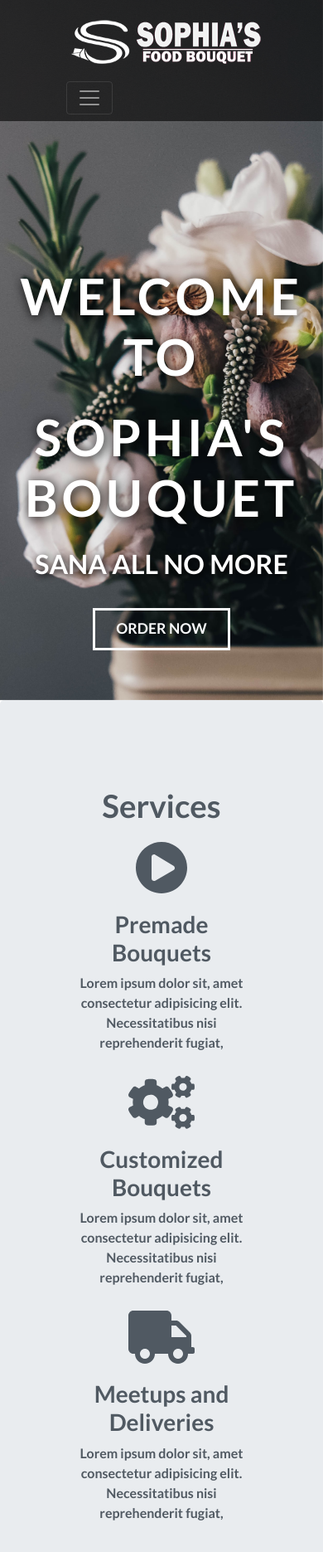
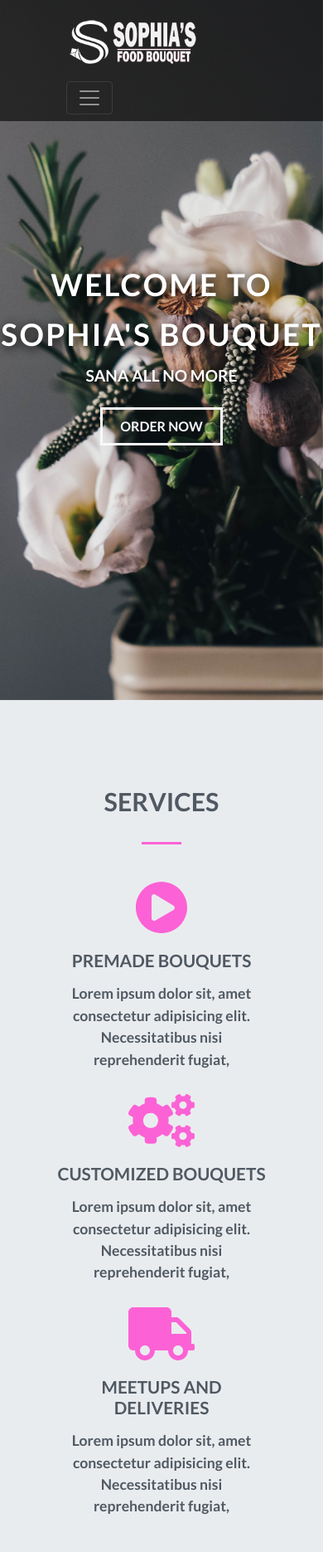
Before and after one commit to dev-artlouise/Sophias-Food-Bouquet, a plain HTML site: page index.html in a window 390 px wide. Shown: the top 1871 px of the page at 83% size. Drawn offline with nearby package versions, Linux system fonts and the light colour scheme.

Commit message:
added media querries

```diff
--- a/index.html
+++ b/index.html
@@ -11,6 +11,7 @@
 </head>
 
 <body data-spy="scroll" data-target="#navbarResponsive">
+
 	<!--HOME SECTION-->
 	<div id="home">
 		<!--Navigation Bar-->
@@ -83,7 +84,7 @@
 		<div class="jumbotron">
 			<div class="narrow text-center">
 				<div class=col-12>
-					<h2 class="heading">Services</h2>
+					<h3 class="heading">Services</h3>
 					<div class="heading-underline"></div>
 				</div>
 
@@ -91,7 +92,7 @@
 					<div class="col-md-4">
 						<div class="services">
 							<i class="fas fa-play-circle fa-4x" data-fa-transform="shrink up-5"></i>
-							<h3>Premade Bouquets</h3>
+							<h4>Premade Bouquets</h4>
 							<p>
 								Lorem ipsum dolor sit, amet consectetur adipisicing elit.
 								Necessitatibus nisi reprehenderit fugiat,
@@ -102,18 +103,18 @@
 					<div class="col-md-4">
 						<div class="services">
 							<i class="fas fa-cogs fa-4x" data-fa-transform="shrink up-5"></i>
-							<h3>Customized Bouquets</h3>
-							<p>
-								Lorem ipsum dolor sit, amet consectetur adipisicing elit.
-								Necessitatibus nisi reprehenderit fugiat,
-							</p>
+							<h4>Customized Bouquets</h3>
+								<p>
+									Lorem ipsum dolor sit, amet consectetur adipisicing elit.
+									Necessitatibus nisi reprehenderit fugiat,
+								</p>
 						</div>
 					</div>
 
 					<div class="col-md-4">
 						<div class="services">
 							<i class="fas fa-truck fa-4x" data-fa-transform="shrink up-5"></i>
-							<h3>Meetups and Deliveries</h3>
+							<h4>Meetups and Deliveries</h4>
 							<p>
 								Lorem ipsum dolor sit, amet consectetur adipisicing elit.
 								Necessitatibus nisi reprehenderit fugiat,
@@ -133,7 +134,7 @@
 
 			<div class="row dark text-center">
 				<div class="col-12">
-					<h2 class="heading">Our Products</h2>
+					<h3 class="heading">Our Products</h3>
 					<div class="heading-underline"></div>
 				</div>
 			</div>
@@ -150,7 +151,7 @@
 	<!--ABOUT SECTION-->
 	<div id="about" class="offset">
 		<div class="col-12 narrow text-center">
-			<h2>About Us</h2>
+			<h3 class="heading">About Us</h3>
 			<p class="lead">Lorem ipsum dolor sit amet consectetur adipisicing elit.
 				Reiciendis neque soluta ipsa placeat dolor consequatur laudantium molestiae officia
 				perspiciatis,
@@ -170,7 +171,7 @@
 				<div class="slider-area">
 
 					<div class="col-12 text-center">
-						<h2>What Our Clients says</h2>
+						<h3>What Our Clients says</h3>
 					</div>
 
 					<div id="carouselExampleIndicators" class="carousel slide" data-ride="carousel">
@@ -261,9 +262,10 @@
 	<div id="contact" class="offset">
 
 		<div class="col-12 text-center">
-			<h2 class="heading">Contact Us</h2>
+			<h3 class="heading">Contact Us</h3>
+			<div class="heading-underline"></div>
 			<p>We would love to hear from you, send us your thoughts</p>
-			<div class="heading-underline"></div>
+
 		</div>
 
 		<div class="container">
@@ -363,7 +365,7 @@
 			</div>
 			<hr class="socket">
 
-			<p class="text-center">All rights reserved &#9400; 2020 <br> <span>Devloped and Maintained by
+			<p class="footer-bottom text-center">All rights reserved &#9400; 2020 <br> <span>Devloped and Maintained by
 					<a href="https://www.facebook.com/artlouise.sambrano/">Art Sambrano</a></span> </p>
 
 		</footer>
--- a/resources/css/style.css
+++ b/resources/css/style.css
@@ -5,8 +5,14 @@ body {
   color: #505962;
 }
 
+.offset:before{
+  display: block;
+  content: "";
+  height: 6.6rem;
+  margin-top: -6.6rem;
+}
+
 /*Navigation Bar*/
-
 .navbar {
   text-transform: uppercase;
   font-weight: 700;
@@ -19,7 +25,7 @@ body {
 
 .navbar-brand img {
   height: 5rem;
-  width: 15rem;
+  width: 10rem;
 }
 
 .navbar-nav li {
@@ -34,11 +40,9 @@ body {
 .navbar-dark .navbar-nav .nav-link:hover {
   color: #fc62d5;
 }
-
 /*Navigation Bar*/
 
 /*Landing Page */
-
 .home-inner {
   background-image: url('/vendors/img/sample.jpg');
 }
@@ -73,15 +77,49 @@ body {
   padding: .6rem 1.6rem;
   font-size: 1.1rem;
 }
+/*Landing Page */
 
-/*Landing Page */
+/*Services Section*/
+.jumbotron{
+  margin-bottom: 0;
+  padding: 2rem 0 3.5rem;
+  border-radius: 0;
+}
+
+h3.heading{
+  font-size: 1.9rem;
+  font-weight: 700;
+  text-transform: uppercase;
+  margin-bottom: 1.9rem;
+}
+
+.heading-underline{
+  width: 3rem;
+  height: .2rem;
+  background-color: #fc62d5;
+  margin: 0 auto 2rem;
+}
+
+.services svg.svg-inline--fa{
+  color: #fc62d5
+}
+
+.services h4{
+  font-size: 1.3rem;
+  text-transform: uppercase;
+  padding-bottom: .4rem;
+}
+
+.services p{
+  font-size: 1.1rem;
+}
+/*Services Section*/
 
 /*products section*/
 
 /*products section*/
 
 /* testimonials section */
-
 .testimonial-container {
   background-color: #505962;
   color: #fafafa;
@@ -115,7 +153,6 @@ body {
   padding-top: 20px;
 }
 
-
 .carousel-caption {
    font-size: 26px;
    margin-bottom: 15px;
@@ -132,11 +169,9 @@ body {
 .carousel-indicators{
   bottom: -35px;
 }
-
 /* testimonials section */
 
 /* Contact Us Section */
-
 .btn-outline-secondary {
   letter-spacing: 2px;
   text-transform: uppercase;
@@ -150,15 +185,13 @@ body {
 #contact .container p {
   font-size: 18px;
 }
-
 /* Contact Us Section */
 
 /*footer section*/
-
 footer {
-  background-color: #505962;
+  background-color: #40474e;
   color: #fafafa;
-  padding: 20px 0;
+  padding: 2rem 0 2rem;
 }
 
 .segment-two h4{
@@ -166,7 +199,6 @@ footer {
   margin: 10px 0;
   text-transform: uppercase;
 }
-
 
 .segment-two h4:before{
   content: '|';
@@ -216,7 +248,20 @@ footer {
   color:#fc62d5;
 }
 
+.footer-bottom a{
+  text-decoration: none;
+  color:#fafafa;
+}
 
+.footer-bottom a:hover{
+  color:#fc62d5;
+}
+
+hr.socket{
+  width: 100%;
+  border-top: .2rem solid #666b71;
+  margin-top: 3rem;
+}
 /*footer section*/
 
 /*============= About Section =============*/
@@ -249,6 +294,37 @@ footer {
   color: white;
 }
 
+/*media queries*/
+@media (max-width: 767px){
+  .caption h1 {
+    font-size: 2.3rem;
+    letter-spacing: .15rem;
+    padding-bottom: .5rem;
+  }
+
+  .caption h3 {
+    font-size: 1.2rem;
+    padding-bottom: 1.2rem;
+  }
+
+  .btn-lg {
+    padding: .5rem 1.3rem;
+    font-size: 1rem;
+  }
+
+  .narrow h1{
+    font-size: 1.5rem;
+  }
+
+  img-are {
+    max-width:50%;
+    display:block;
+    margin: 0 auto;
+  };
+
+
+}
+
 /*============ BOOTSTRAP BREAK POINTS:
 
 Extra small (xs) devices (portrait phones, less than 576px)
```
